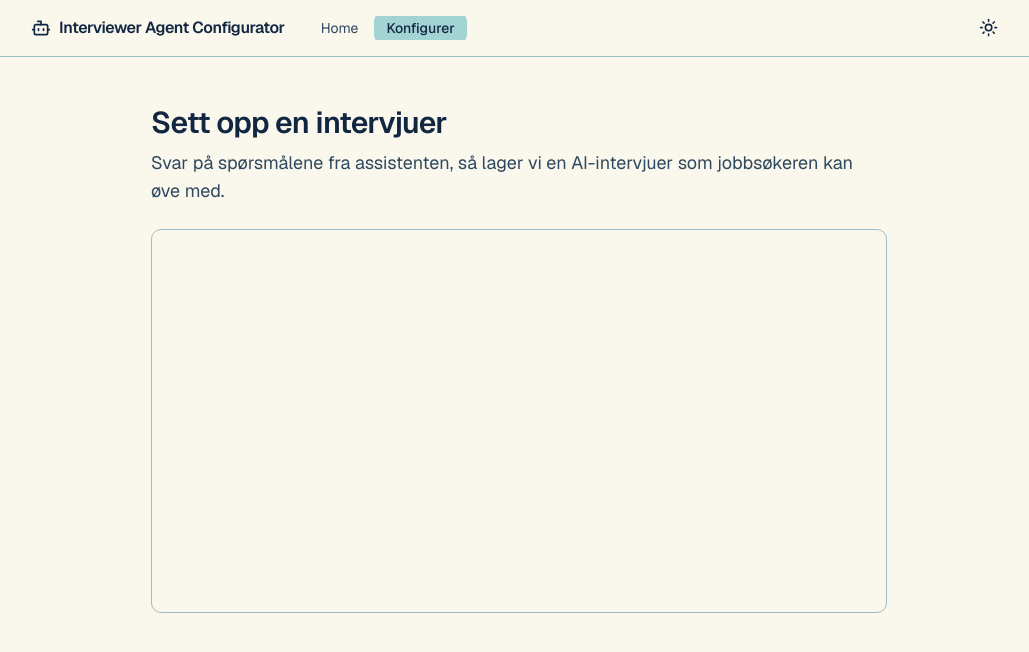
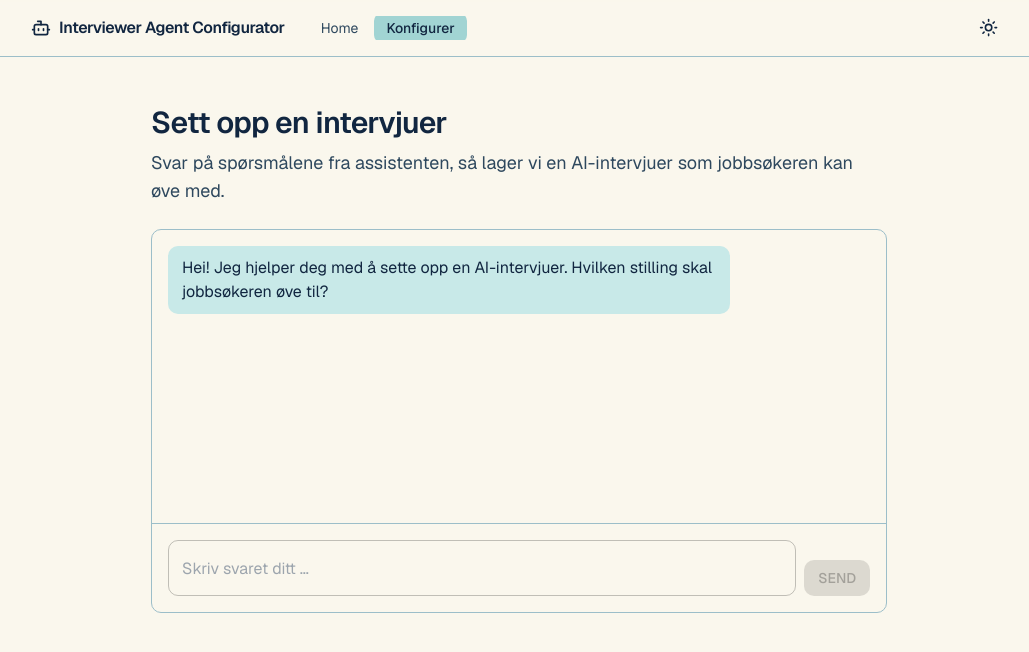
Before and after one commit to IMTEL/team-tdt4290-fall-2026, a Next.js app: page /configure in a window 1280 px wide. Shown: the top 652 px of the page, without its empty margins (121-1150 px from the left). Built offline with nearby package versions, Linux system fonts and the light colour scheme; what @mui/material-nextjs would draw is missing.

Commit message:
feat(chat): add ChatInput and client-side message state

```diff
--- /dev/null
+++ b/src/app/configure/ConfigurationChat.tsx
@@ -0,0 +1,34 @@
+'use client';
+
+import { useState } from 'react';
+
+import { ChatInput } from '@/components/chat/ChatInput';
+import { MessageList } from '@/components/chat/MessageList';
+import type { ChatMessage } from '@/components/chat/types';
+
+// The assistant opens the conversation. Fixed text for now, so it costs no LLM call.
+const initialMessages: ChatMessage[] = [
+  {
+    id: 'greeting',
+    role: 'assistant',
+    content:
+      'Hei! Jeg hjelper deg med å sette opp en AI-intervjuer. Hvilken stilling skal jobbsøkeren øve til?',
+  },
+];
+
+export function ConfigurationChat() {
+  const [messages, setMessages] = useState<ChatMessage[]>(initialMessages);
+
+  function handleSend(text: string) {
+    const userMessage: ChatMessage = { id: crypto.randomUUID(), role: 'user', content: text };
+    // New array (not push) so React re-renders; (prev) => so we never use a stale list.
+    setMessages((prev) => [...prev, userMessage]);
+  }
+
+  return (
+    <>
+      <MessageList messages={messages} />
+      <ChatInput onSend={handleSend} />
+    </>
+  );
+}
--- a/src/app/configure/page.module.css
+++ b/src/app/configure/page.module.css
@@ -28,9 +28,13 @@
   text-wrap: pretty;
 }
 
+/* Message list on top, input pinned to the bottom. */
 .chat {
+  display: flex;
+  flex-direction: column;
   flex: 1;
   min-height: 24rem;
+  overflow: hidden;
   border: 1px solid var(--border);
   border-radius: var(--radius-lg);
   background: var(--card);
--- a/src/app/configure/page.tsx
+++ b/src/app/configure/page.tsx
@@ -1,5 +1,6 @@
 import type { Metadata } from 'next';
 
+import { ConfigurationChat } from './ConfigurationChat';
 import styles from './page.module.css';
 
 export const metadata: Metadata = {
@@ -13,15 +14,16 @@ export default function ConfigurePage() {
       <header className={styles.header}>
         <h1 className={styles.title}>Sett opp en intervjuer</h1>
         <p className={styles.lead}>
-          {/* English translation : Answer the questions from the assistant, and we will
+          {/* English translation: Answer the questions from the assistant, and we will
           create an AI interviewer that job seekers can practice with. */}
           Svar på spørsmålene fra assistenten, så lager vi en AI-intervjuer som jobbsøkeren kan øve
           med.
         </p>
       </header>
 
-      {/* The chat goes here (step 2 onwards). */}
-      <div className={styles.chat} />
+      <div className={styles.chat}>
+        <ConfigurationChat />
+      </div>
     </div>
   );
 }
--- /dev/null
+++ b/src/components/chat/ChatInput.module.css
@@ -0,0 +1,8 @@
+/* align-items: flex-end keeps the button at the bottom when the textarea grows. */
+.form {
+  display: flex;
+  gap: 0.5rem;
+  align-items: flex-end;
+  padding: 1rem;
+  border-top: 1px solid var(--border);
+}
--- /dev/null
+++ b/src/components/chat/ChatInput.tsx
@@ -0,0 +1,56 @@
+'use client';
+
+import { useState, type FormEvent, type KeyboardEvent } from 'react';
+import Button from '@mui/material/Button';
+import TextField from '@mui/material/TextField';
+
+import styles from './ChatInput.module.css';
+
+type ChatInputProps = {
+  onSend: (text: string) => void;
+  /** The user can't send a second message while the agent is answering */
+  disabled?: boolean;
+};
+
+export function ChatInput({ onSend, disabled = false }: ChatInputProps) {
+  const [text, setText] = useState('');
+  const canSend = !disabled && text.trim() !== '';
+
+  function submit() {
+    if (!canSend) return;
+    onSend(text.trim());
+    setText('');
+  }
+
+  function handleSubmit(e: FormEvent<HTMLFormElement>) {
+    e.preventDefault();
+    submit();
+  }
+
+  // Enter sends, Shift+Enter adds a new line.
+  function handleKeyDown(e: KeyboardEvent<HTMLDivElement>) {
+    if (e.key === 'Enter' && !e.shiftKey && !e.nativeEvent.isComposing) {
+      e.preventDefault();
+      submit();
+    }
+  }
+
+  return (
+    <form onSubmit={handleSubmit} className={styles.form}>
+      <TextField
+        multiline
+        minRows={1}
+        maxRows={6}
+        fullWidth
+        value={text}
+        onChange={(e) => setText(e.target.value)}
+        onKeyDown={handleKeyDown}
+        placeholder="Skriv svaret ditt …"
+        slotProps={{ htmlInput: { 'aria-label': 'Melding' } }}
+      />
+      <Button type="submit" variant="contained" disabled={!canSend}>
+        Send
+      </Button>
+    </form>
+  );
+}
--- /dev/null
+++ b/src/components/chat/MessageList.module.css
@@ -0,0 +1,42 @@
+.list {
+  flex: 1;
+  display: flex;
+  flex-direction: column;
+  gap: 0.75rem;
+  padding: 1rem;
+  list-style: none;
+}
+
+.message {
+  max-width: 80%;
+  padding: 0.625rem 0.875rem;
+  border-radius: var(--radius-lg);
+  line-height: 1.5;
+  white-space: pre-wrap;
+  overflow-wrap: anywhere;
+}
+
+.message[data-role='user'] {
+  align-self: flex-end;
+  background-color: var(--primary);
+  color: var(--primary-foreground);
+}
+
+.message[data-role='assistant'] {
+  align-self: flex-start;
+  background-color: var(--muted);
+  color: var(--foreground);
+}
+
+/* Hidden visually but still read by screen readers. */
+.srOnly {
+  position: absolute;
+  width: 1px;
+  height: 1px;
+  padding: 0;
+  margin: -1px;
+  overflow: hidden;
+  clip-path: inset(50%);
+  white-space: nowrap;
+  border: 0;
+}
--- /dev/null
+++ b/src/components/chat/MessageList.tsx
@@ -0,0 +1,20 @@
+import type { ChatMessage } from './types';
+import styles from './MessageList.module.css';
+
+type MessageListProps = {
+  messages: ChatMessage[];
+};
+
+export function MessageList({ messages }: MessageListProps) {
+  return (
+    <ol role="log" aria-live="polite" aria-label="Samtale" className={styles.list}>
+      {messages.map((m) => (
+        <li key={m.id} data-role={m.role} className={styles.message}>
+          {/* Who is speaking, for users who can't rely on colour or position. */}
+          <span className={styles.srOnly}>{m.role === 'user' ? 'Du:' : 'Assistent:'}</span>
+          {m.content}
+        </li>
+      ))}
+    </ol>
+  );
+}
--- /dev/null
+++ b/src/components/chat/types.ts
@@ -0,0 +1,5 @@
+export type ChatMessage = {
+  id: string;
+  role: 'user' | 'assistant';
+  content: string;
+};
```
